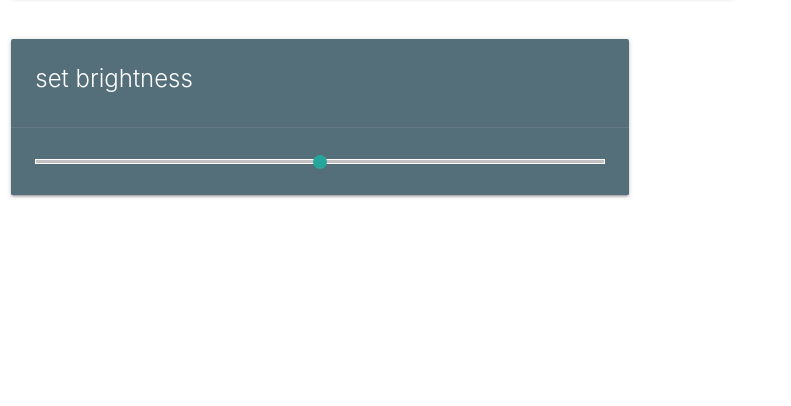
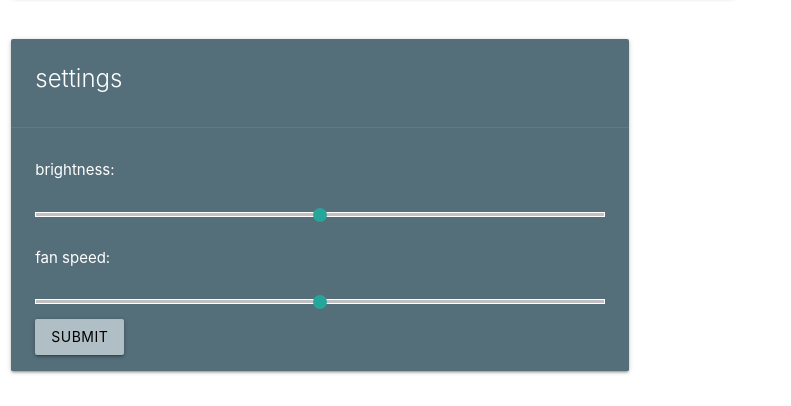
Before and after one commit to rsd477/veggiebuddy, a website: page public_html/index.html in a window 1280 px wide. Shown: the part 706-1112 px from the top of the page, without its empty margins (0-791 px from the left). Before the commit the page ends 936 px from the top, so only its background shows below. Drawn offline with Linux system fonts and the light colour scheme.

Commit message:
a button

```diff
--- a/public_html/index.html
+++ b/public_html/index.html
@@ -1,13 +1,13 @@
 <!DOCTYPE html>
 <html>
   <head>
-    <!--Import Google Icon Font-->
+    <title>veggiebuddy</title>
     <link href="https://fonts.googleapis.com/icon?family=Material+Icons" rel="stylesheet">
-    <!--Import materialize.css-->
     <link type="text/css" rel="stylesheet" href="css/materialize.min.css"  media="screen,projection"/>
+    <link rel="icon" type="image/png" sizes="64x64" href="images/leaf.png">
 
     <!--Let browser know website is optimized for mobile-->
-    <meta name="viewport" content="width=device-width, initial-scale=1.0"/>
+    <meta name="viewport" content="width=device-width, initial-scale=1.0, user-scalable=no"/>
   </head>
 
   <body>
@@ -33,15 +33,19 @@
         </div>
       </div>
 
-      <!--BRIGHTNESS SLIDER-->
+      <!--Settings-->
       <div class="row">
         <div class="col s12 m6">
           <div class="card blue-grey darken-1">
             <div class="card-content white-text">
-              <span class="card-title">set brightness</span>
+              <span class="card-title">settings</span>
             </div>
-            <div class="card-action">
-              <input type="range" id="test5" min="0" max="100" />
+            <div class="card-action white-text">
+              <p>brightness:</p>
+              <input type="range" id="brightness" min="0" max="100" />
+              <p>fan speed:</p>
+              <input type="range" id="fan speed" min="0" max="100" />
+              <a class="waves-effect blue-grey lighten-3 btn black-text">submit</a>
             </div>
           </div>
         </div>
@@ -49,5 +53,6 @@
 
     <!--JavaScript at end of body for optimized loading-->
     <script type="text/javascript" src="js/materialize.min.js"></script>
+    <script src="js/main.js"></script>
   </body>
 </html>
```
Also changed, not shown: public_html/js/main.js (added).
